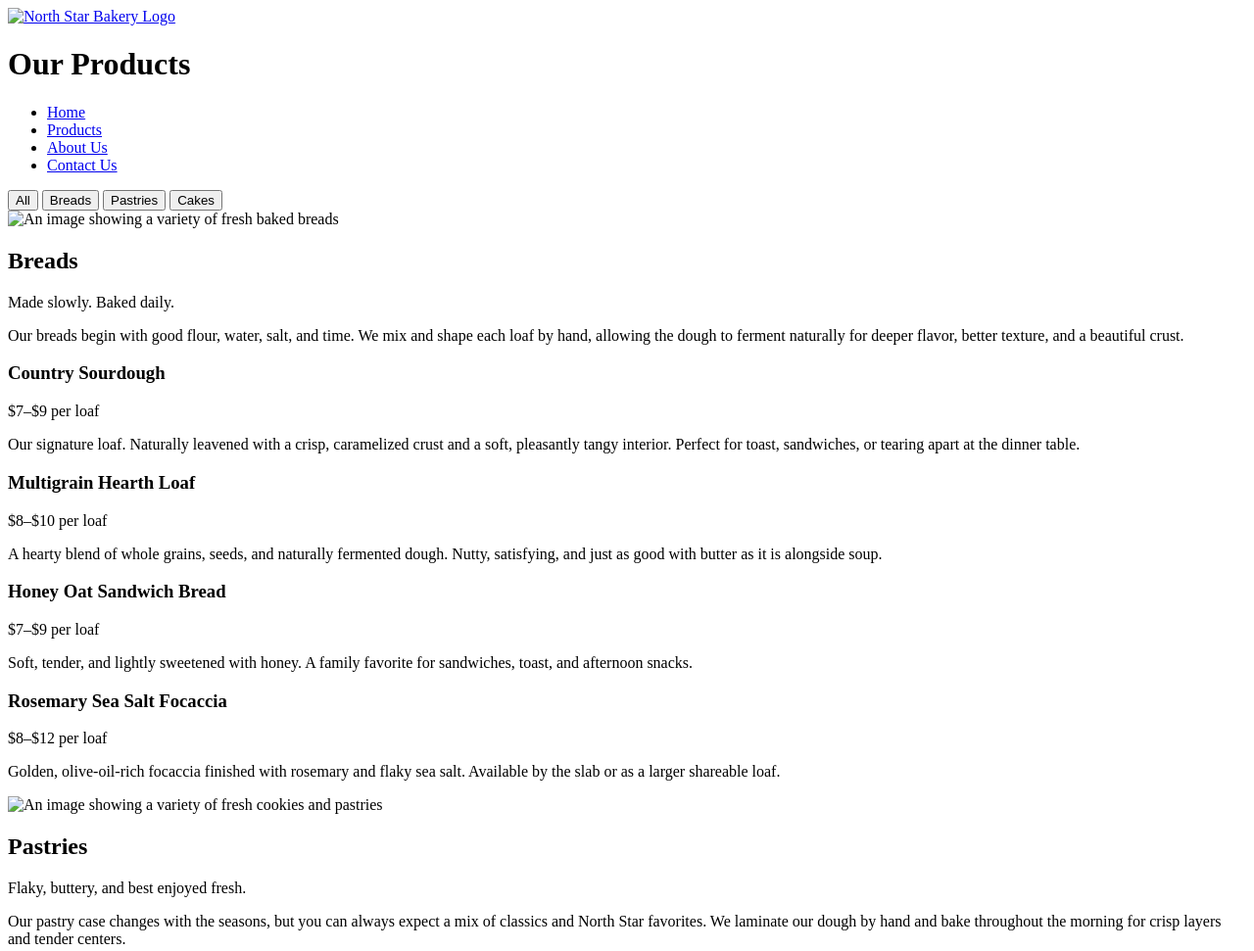
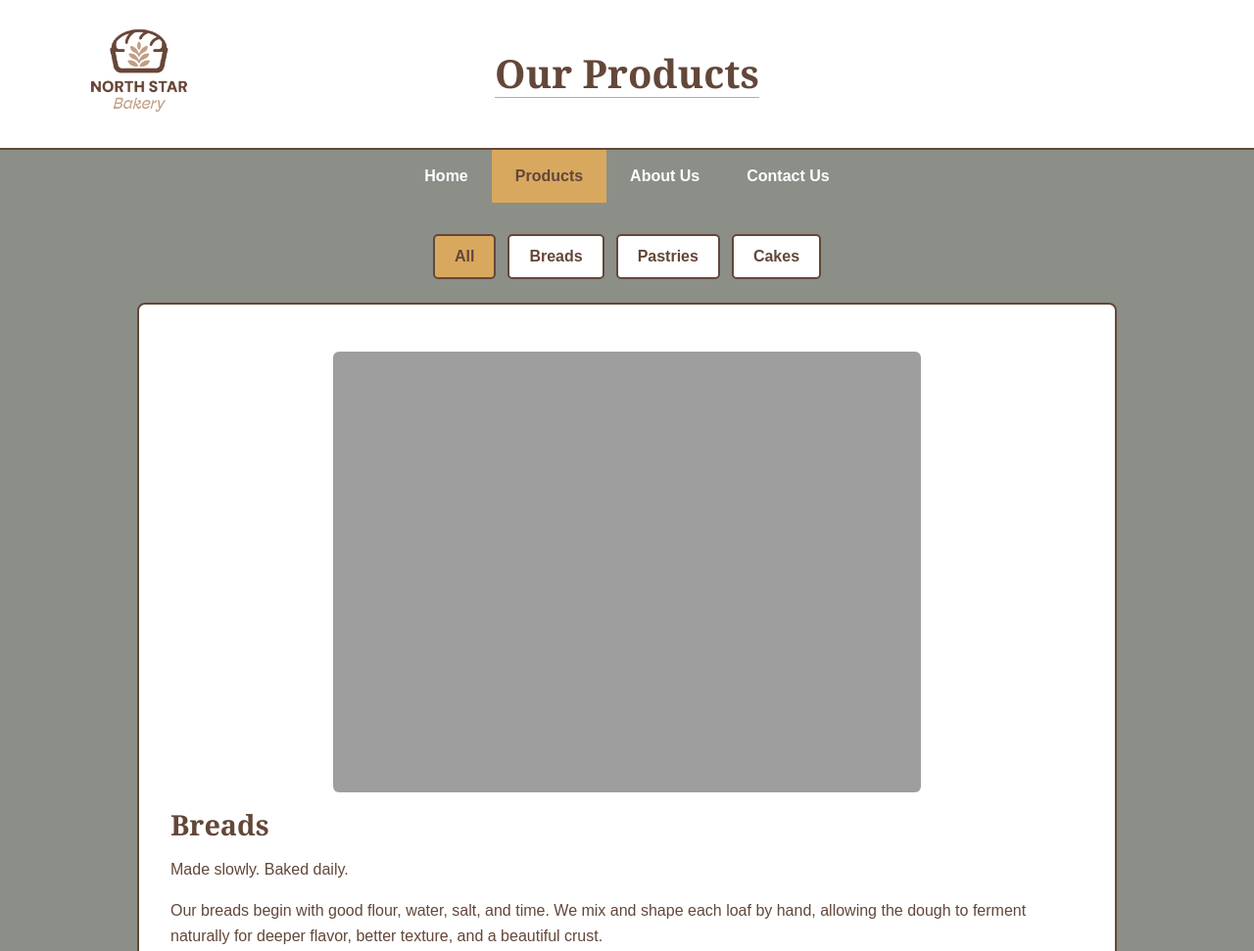
Before and after one commit to CS-Prime/sophia-webdev-touchstone, a plain HTML site: page pages/products.html in a window 1280 px wide. Shown: the top 971 px of the page at 98% size. Drawn offline with Linux system fonts and the light colour scheme; the site is published under a folder, as on GitHub Pages, so addresses that start at the root find nothing.

Commit message:
Fix link paths

```diff
--- a/pages/products.html
+++ b/pages/products.html
@@ -7,16 +7,16 @@
 
         <title>Products | North Star Bakery</title>
 
-        <link rel=stylesheet href="/css/styles.css">
+        <link rel=stylesheet href="../css/styles.css">
 
-        <script src="/js/productFilter.js" defer></script>
+        <script src="../js/productFilter.js" defer></script>
     </head>
 
     <body>
         <header>
             <div class="page-banner">
-                <a href="/index.html">
-                    <img class="logo" src="/images/bakery-logo_c.png" width="130" alt="North Star Bakery Logo">
+                <a href="../index.html">
+                    <img class="logo" src="../images/bakery-logo_c.png" width="130" alt="North Star Bakery Logo">
                 </a>
 
                 <h1>Our Products</h1>
@@ -26,10 +26,10 @@
 
             <nav class="main-nav" aria-label="primary navigation">
                 <ul>
-                    <li><a href="/index.html">Home</a></li>
-                    <li><a href="/pages/products.html" aria-current="page">Products</a></li>
-                    <li><a href="/pages/about.html">About Us</a></li>
-                    <li><a href="/pages/contact.html">Contact Us</a></li>
+                    <li><a href="../index.html">Home</a></li>
+                    <li><a href="./pages/products.html" aria-current="page">Products</a></li>
+                    <li><a href="./pages/about.html">About Us</a></li>
+                    <li><a href="./pages/contact.html">Contact Us</a></li>
                 </ul>
             </nav>
         </header>
@@ -46,7 +46,7 @@
             </div>
 
             <section class="product-category" data-category="breads">
-                <img src="/images/bakery-bread_c.png" alt="An image showing a variety of fresh baked breads" width="400">
+                <img src="../images/bakery-bread_c.png" alt="An image showing a variety of fresh baked breads" width="400">
 
                 <h2>Breads</h2>
 
@@ -80,9 +80,9 @@
             </section>
 
             <section class="product-category" data-category="pastries">
-                <img src="/images/bakery-feature-small_c.png"
-                srcset="/images/bakery-feature-small_c.png 600w,
-                        /images/bakery-feature-large_c.png 1200w"
+                <img src="../images/bakery-feature-small_c.png"
+                srcset="../images/bakery-feature-small_c.png 600w,
+                        ../images/bakery-feature-large_c.png 1200w"
                 sizes="400px, 400px"
                 alt="An image showing a variety of fresh cookies and pastries">
 
```
Also changed, not shown: index.html (+7 -7 lines), pages/about.html (+7 -7 lines), pages/contact.html (+8 -8 lines).
